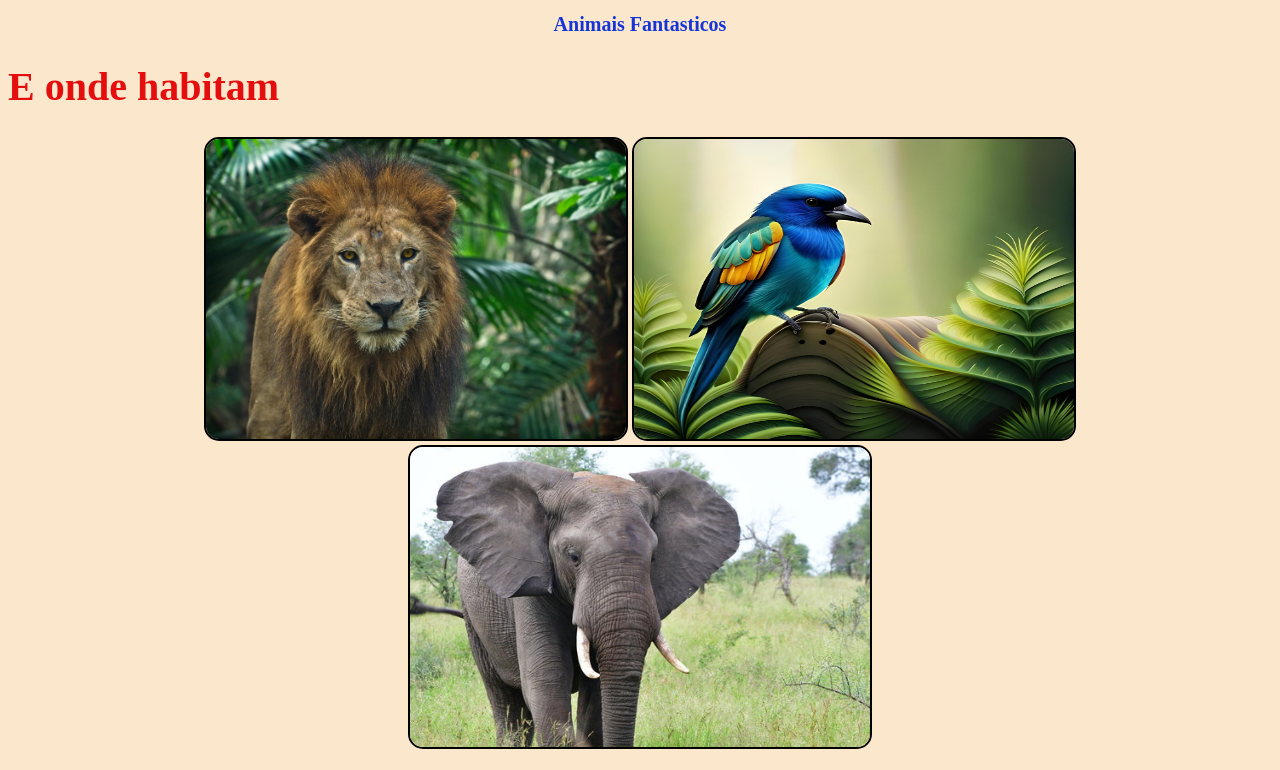
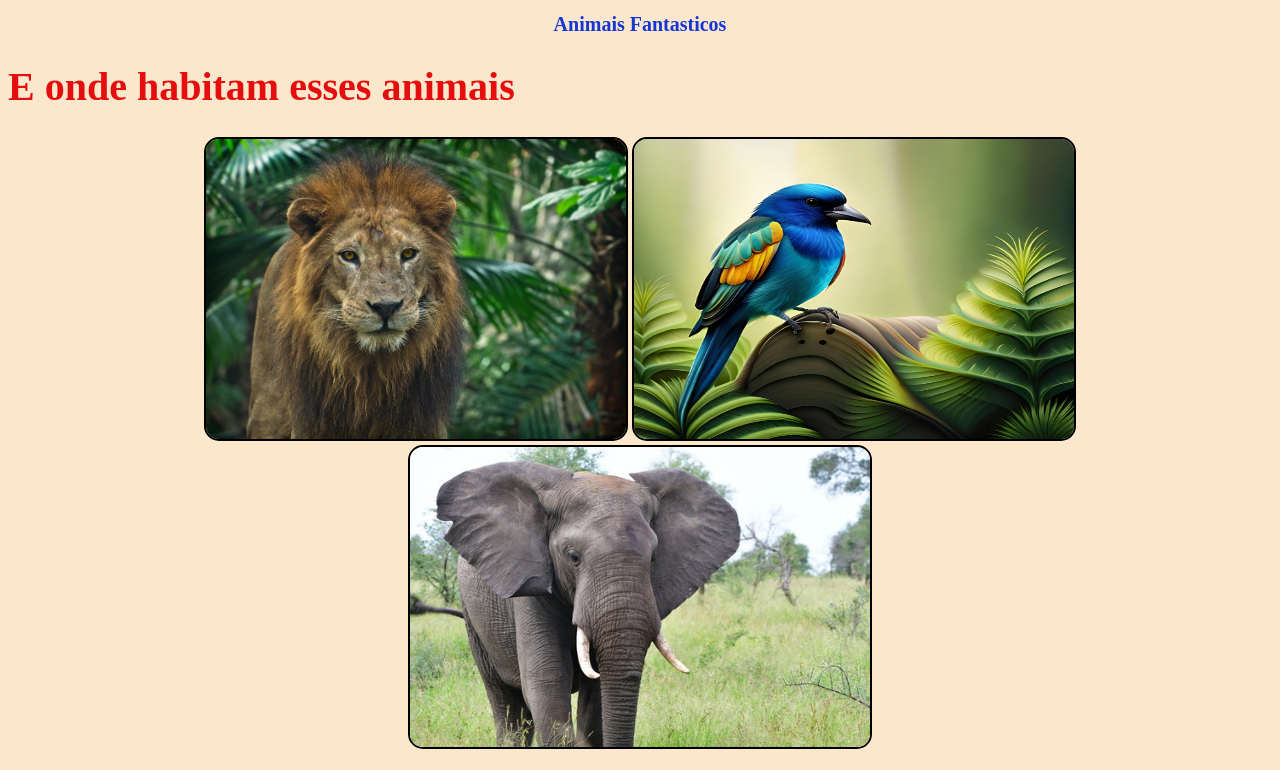
Before and after one commit to IagoFFT/Aula02HTML, a plain HTML site: page index.html in a window 1280 px wide. Shown: the top 770 px of the page. Drawn offline with Linux system fonts and the light colour scheme.

Commit message:
mudei a frase principal

```diff
--- a/index.html
+++ b/index.html
@@ -8,7 +8,7 @@
 </head>
 <body>
     <h1>Animais Fantasticos</h1>
-    <h1 class="titulo">E onde habitam</h1>
+    <h1 class="titulo">E onde habitam esses animais</h1>
 
 <img src="img/leon.jpg" alt="Leões" class="i1">
 
```
